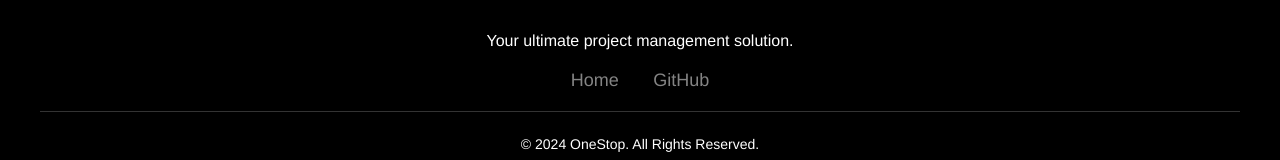
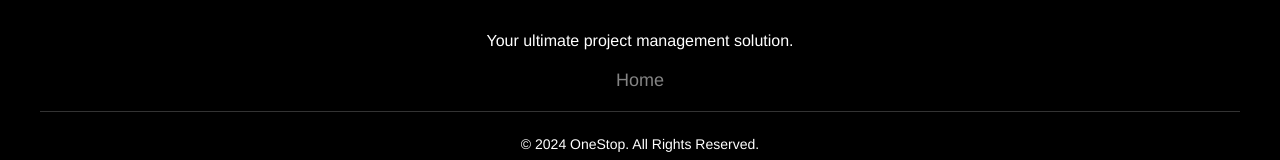
Before and after one commit to Dazai-arch/OneStop, a website: page frontend/html/home.html in a window 1280 px wide. Shown: the part 2721-2881 px from the top of the page. Drawn offline with Linux system fonts and the light colour scheme; files whose address does not match are found by name.

Commit message:
Update home.html

```diff
--- a/frontend/html/home.html
+++ b/frontend/html/home.html
@@ -142,7 +142,7 @@
                 <ul class="social-jod">
 
                     <li><a href="#" target="_blank">Home</a></li>
-                    <li><a href="https://github.com/Dazai-arch/OneStop" target="_blank">GitHub</a></li>
+
 
                 </ul>
             </div>
```
